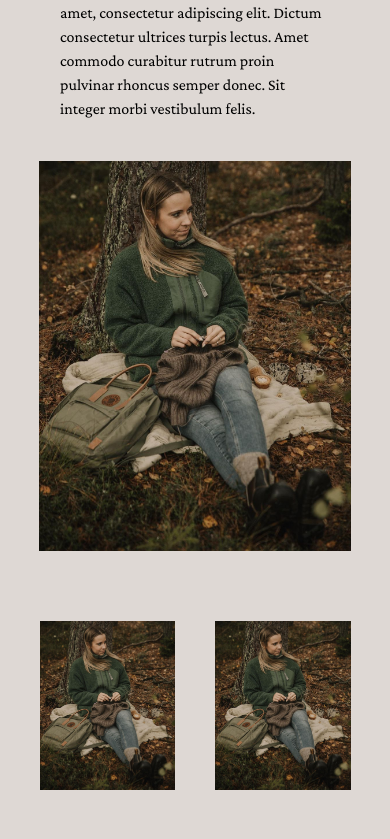
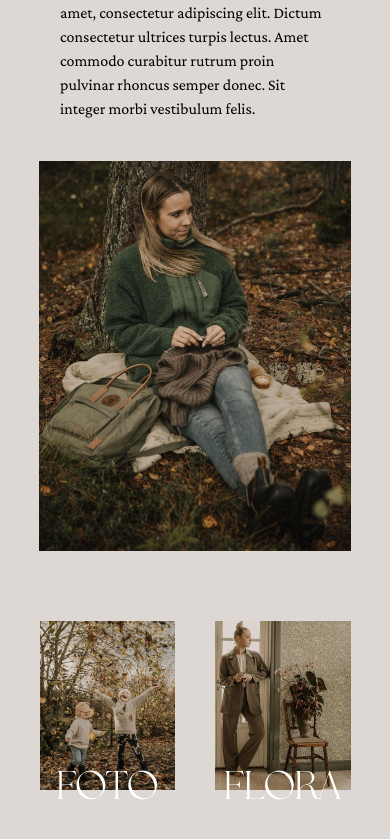
Before and after one commit to karinnordkvist/jessicaberglund, a React (Create React App) app: page / in a window 390 px wide. Shown: the part 1740-2579 px from the top of the page. Built offline with nearby package versions, Linux system fonts and the light colour scheme.

Commit message:
Responsive changes. Netlify deploy 2

```diff
--- a/src/components/DualPhotoLinks.js
+++ b/src/components/DualPhotoLinks.js
@@ -9,14 +9,27 @@ const PhotoLinksWrapper = styled(FullWidthSection)`
   min-height: auto;
   padding: 50px 0;
 
+  div {
+    width: 50%;
+  }
+
   p {
     padding: 40px 60px 40px;
     line-height: 1.5;
   }
 
   img {
-    max-width: 50%;
+    max-width: 100%;
     padding: 0 50px;
+  }
+
+  h3 {
+    font-family: var(--font-secondary);
+    font-weight: 400;
+    font-size: 80px;
+    text-align: center;
+    transform: translateY(-50px);
+    color: #fff;
   }
 
   @media (max-width: 1200px) {
@@ -26,20 +39,44 @@ const PhotoLinksWrapper = styled(FullWidthSection)`
     img {
       padding: 20px;
     }
+
+    h3 {
+      transform: translateY(-80px);
+    }
+
+    @media (max-width: 768px) {
+      h3 {
+        transform: translateY(-66px);
+        font-size: 60px;
+      }
+    }
+
+    @media (max-width: 690px) {
+      h3 {
+        transform: translateY(-50px);
+        font-size: 40px;
+      }
+    }
   }
 `;
 
 const DualPhotoLinks = () => {
   return (
     <PhotoLinksWrapper>
-      <img
-        src="./images/311314965_1153875888877486_5513361764347484917_n.jpeg"
-        alt="Jessica stickar vid ett träd"
-      />
-      <img
-        src="./images/311314965_1153875888877486_5513361764347484917_n.jpeg"
-        alt="Jessica stickar vid ett träd"
-      />
+      <div>
+        <img
+          src="./images/313849679_573762377749840_447649959734290178_n.jpeg"
+          alt="Barn leker i höstlöven"
+        />
+        <h3>FOTO</h3>
+      </div>
+      <div>
+        <img
+          src="./images/312961694_937441233901670_5917840965797641745_n.jpeg"
+          alt="Jessica i dörröppning vid blomma"
+        />
+        <h3>FLORA</h3>
+      </div>
     </PhotoLinksWrapper>
   );
 };
```
Also changed, not shown: public/images/312961694_937441233901670_5917840965797641745_n.jpeg (added), public/images/313849679_573762377749840_447649959734290178_n.jpeg (added).
